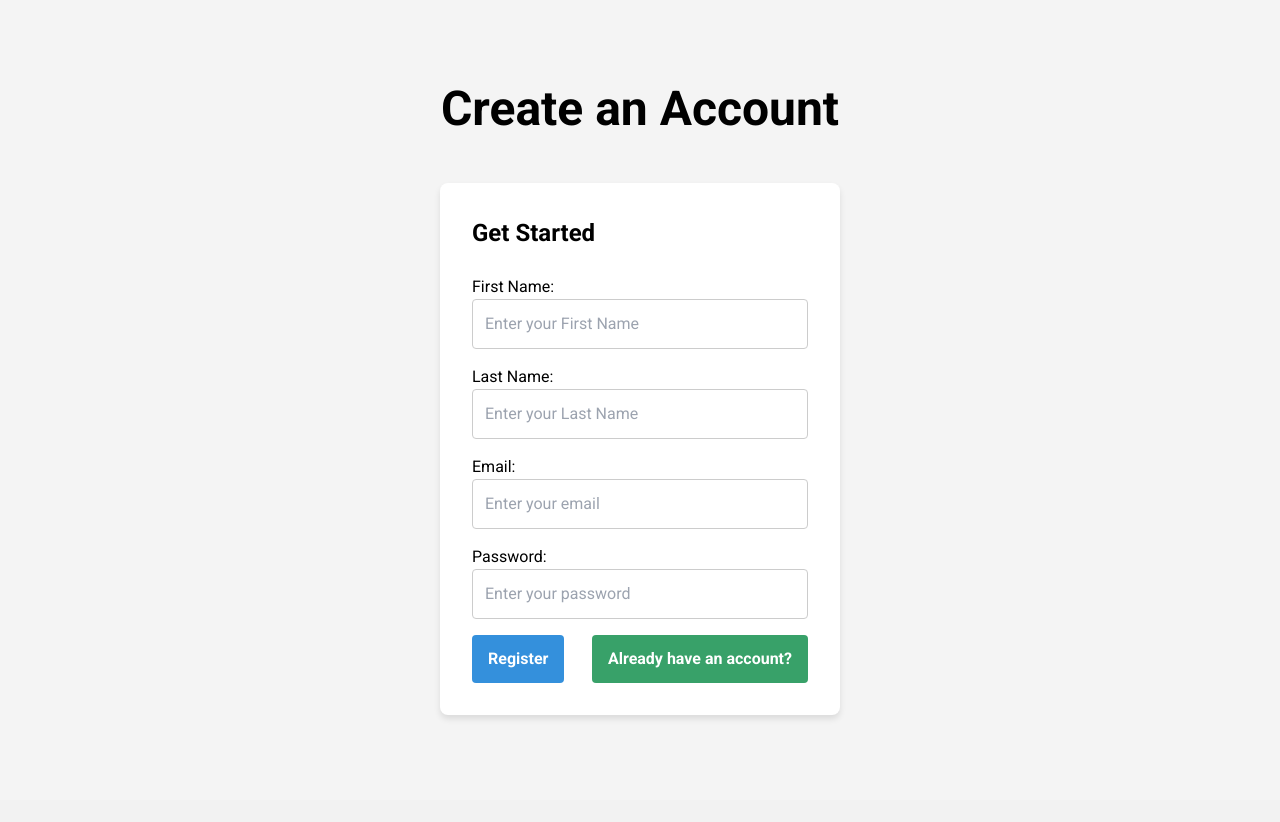
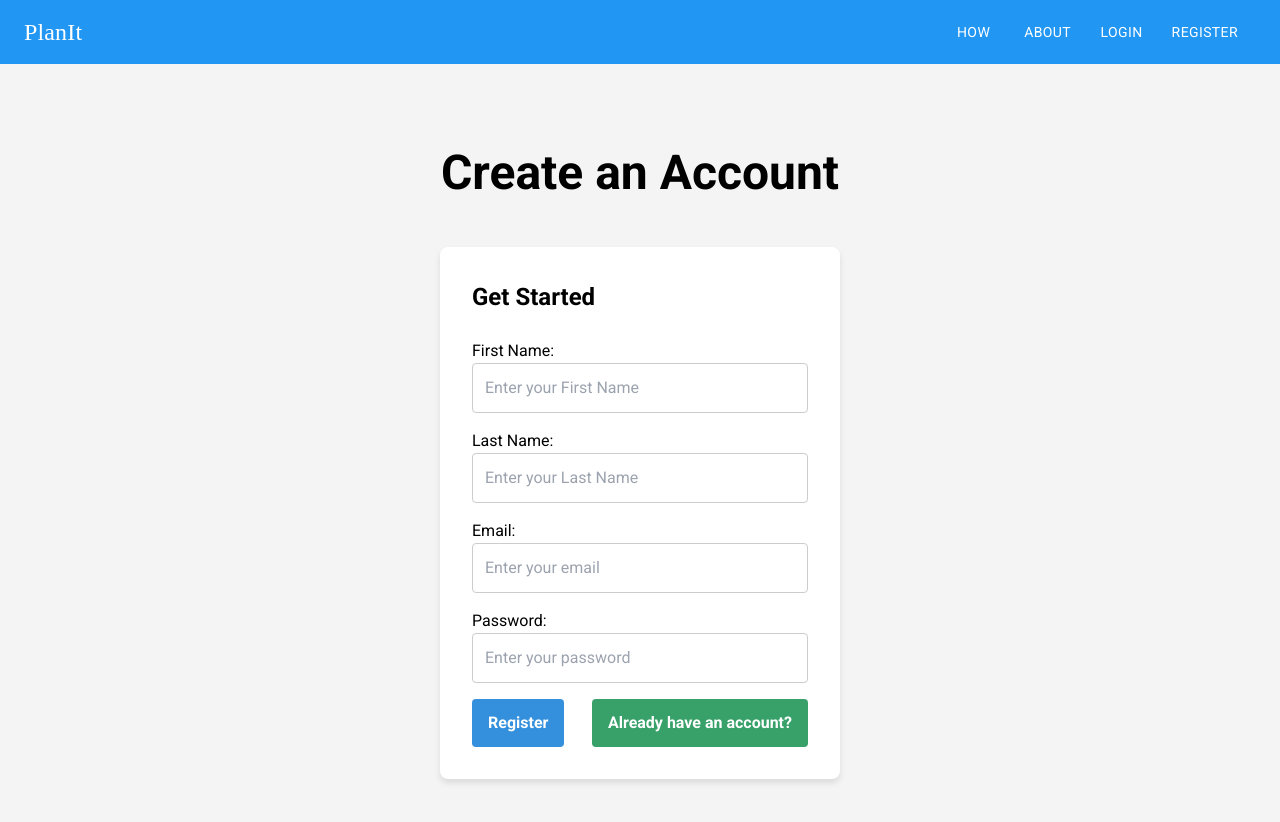
Before and after one commit to Sharat21/CSC301Project, a React (Vite) app in the folder plan-it/frontend/: page /register in a window 1280 px wide. Shown: the top 822 px of the page. Before the commit the page ends 800 px from the top, so only its background shows below. Built offline with nearby package versions, Linux system fonts and the light colour scheme.

Commit message:
Fixed some small bugs for demo

```diff
--- a/plan-it/frontend/src/TripDetails/BudgetSheet.jsx
+++ b/plan-it/frontend/src/TripDetails/BudgetSheet.jsx
@@ -22,6 +22,7 @@ import axios from 'axios';
 
 const BudgetSheet = () => {
   const [categories, setCategories] = useState([
+    { name: 'Destination', budgets: [], total: 0 },
     { name: 'Accommodation', budgets: [], total: 0 },
     { name: 'Activity', budgets: [], total: 0 },
     { name: 'Restaurant', budgets: [], total: 0 },
--- a/plan-it/frontend/src/components/LoginPage.jsx
+++ b/plan-it/frontend/src/components/LoginPage.jsx
@@ -2,7 +2,7 @@ import React, { useState } from 'react';
 import '.././index.css';
 import axios from 'axios';
 import { useNavigate } from 'react-router-dom';
-
+import Navbar from './NavBar';
 const LoginPage = () => {
     const [email, setEmail] = useState('');
     const [password, setPassword] = useState('');
@@ -39,6 +39,9 @@ const LoginPage = () => {
     };
 
     return (
+        <div>
+
+        <Navbar/>
         <div className="login-page">
             <h1 className="text-5xl font-bold" >Welcome to PlanIt!</h1>
             <div className="login-container">
@@ -87,6 +90,7 @@ const LoginPage = () => {
                 </div>
             </div>
         </div>
+        </div>
     );
 };
 
--- a/plan-it/frontend/src/components/RegisterPage.jsx
+++ b/plan-it/frontend/src/components/RegisterPage.jsx
@@ -2,7 +2,7 @@ import React, { useState } from 'react';
 import '.././index.css';
 import axios from 'axios';
 import { useNavigate } from 'react-router-dom';
-
+import Navbar from './NavBar';
 
 const RegisterPage = () => {
     const [email, setEmail] = useState('');
@@ -51,6 +51,9 @@ const RegisterPage = () => {
     };
 
     return (
+        <div>
+
+        <Navbar/>
         <div className="register-page">
             <h1 className="text-5xl font-bold">Create an Account</h1>
             <div className="register-container">
@@ -119,6 +122,7 @@ const RegisterPage = () => {
                 </div>
             </div>
         </div>
+        </div>
     );
 };
 
```
